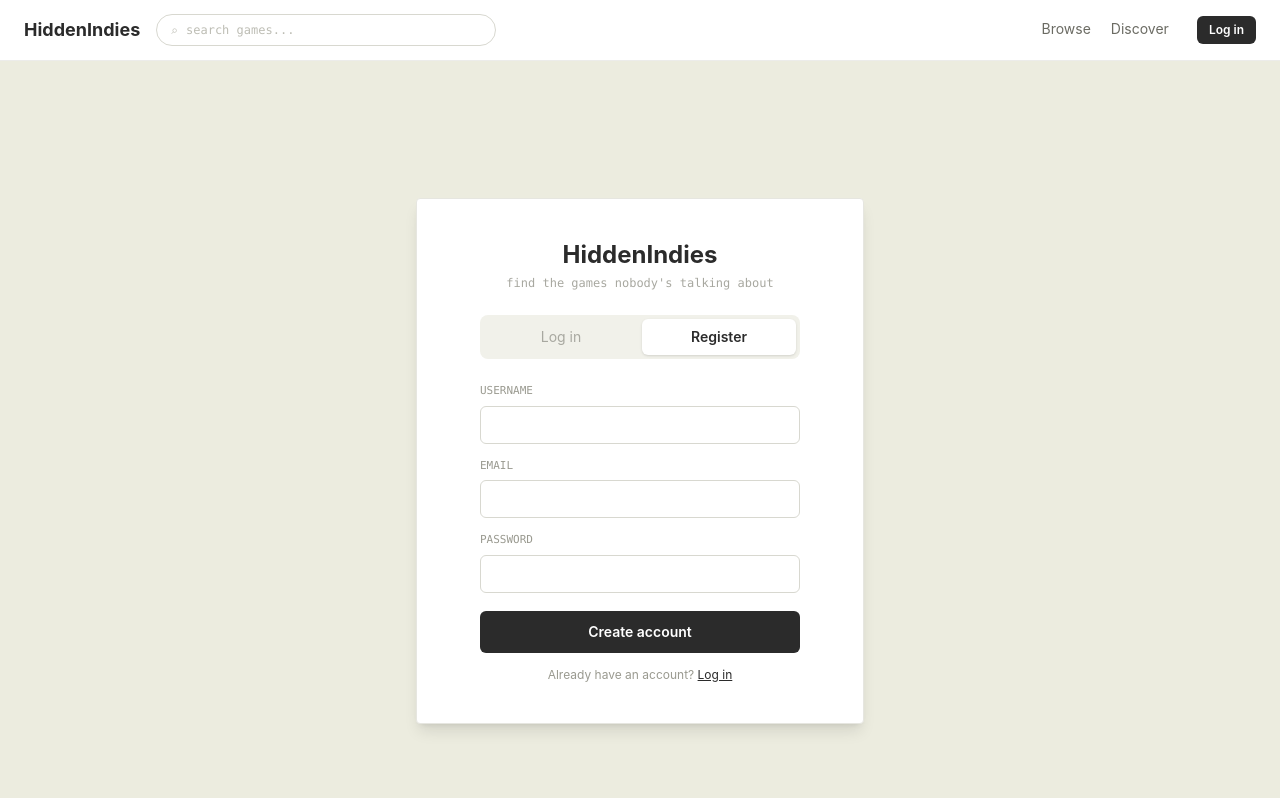
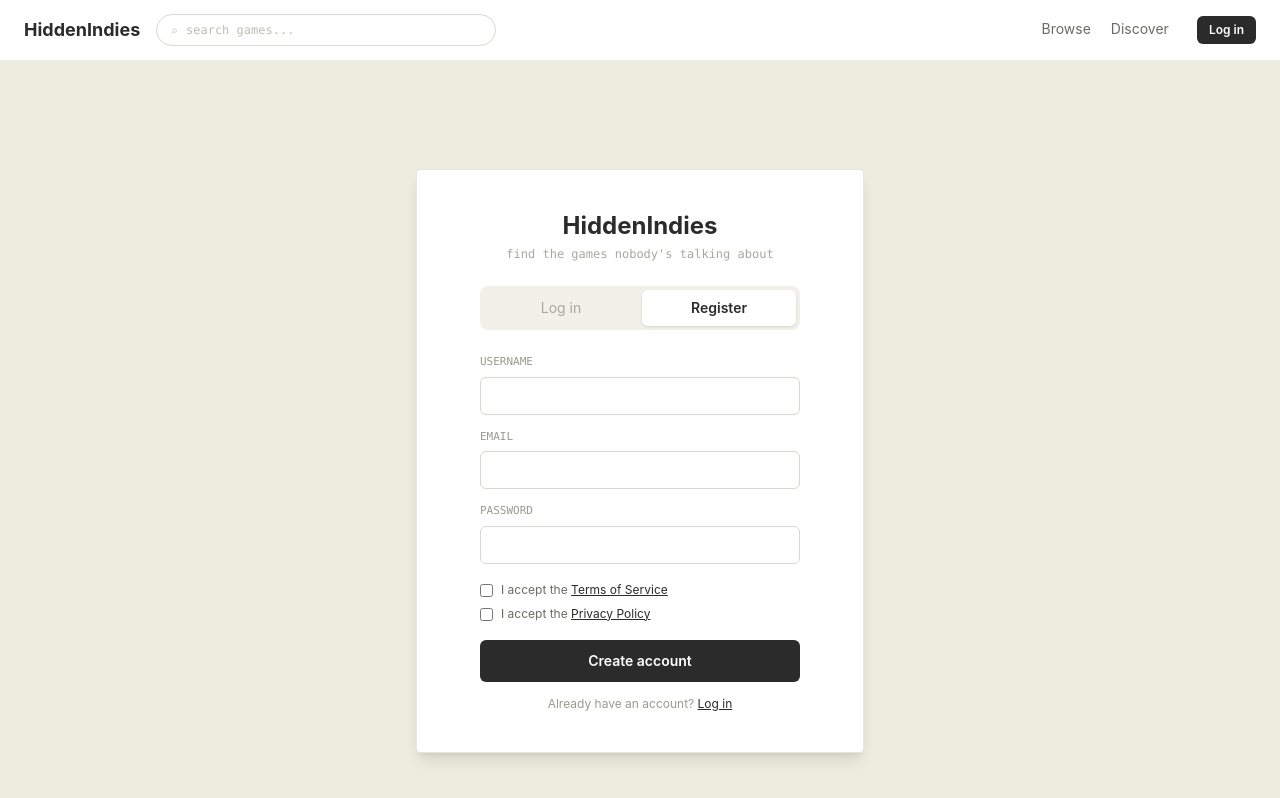
Before and after one commit to Thrall966/HiddenIndies, a React (Vite) app in the folder Frontend/: page /register in a window 1280 px wide. Shown: the top 798 px of the page. Built offline with nearby package versions, Linux system fonts and the light colour scheme.

Commit message:
Add ToS and Privacy policy with acceptance required at registration

```diff
--- a/Frontend/src/App.jsx
+++ b/Frontend/src/App.jsx
@@ -7,6 +7,8 @@ import MyLists from "./pages/MyLists";
 import GameDetail from "./pages/GameDetail";
 import Profile from "./pages/Profile";
 import Admin from "./pages/Admin";
+import Terms from "./pages/Terms";
+import Privacy from "./pages/Privacy";
 
 // every page sits inside the same shell, so the header is always present
 function Layout({ children }) {
@@ -37,6 +39,8 @@ function App() {
           <Route path="/login" element={<AuthForm />} />
           <Route path="/register" element={<AuthForm />} />
           <Route path="/admin" element={<Admin />} />
+          <Route path="/terms" element={<Terms />} />
+          <Route path="/privacy" element={<Privacy />} />
         </Routes>
       </Layout>
     </BrowserRouter>
--- a/Frontend/src/Pages/AuthForm.jsx
+++ b/Frontend/src/Pages/AuthForm.jsx
@@ -18,6 +18,10 @@ function AuthForm() {
   const [message, setMessage] = useState("");
   const [isError, setIsError] = useState(false);
 
+  // terms and privacy acceptance
+  const [acceptedTerms, setAcceptedTerms] = useState(false);
+  const [acceptedPrivacy, setAcceptedPrivacy] = useState(false);
+
   // switch between log in and register, clearing any old message
   function switchMode(newMode) {
     setMode(newMode);
@@ -28,6 +32,12 @@ function AuthForm() {
 
   // sends the form to the backend, /register or /login depending on mode
   async function handleSubmit() {
+    // require both agreements before registering
+    if (mode === "register" && (!acceptedTerms || !acceptedPrivacy)) {
+      setIsError(true);
+      setMessage("You must accept the Terms of Service and Privacy Policy to register.");
+      return;
+    }
     const endpoint = mode === "register" ? "/register" : "/login";
 
     // register sends three fields, login only needs email and password
@@ -151,6 +161,40 @@ function AuthForm() {
               />
             </div>
 
+            {/* terms and privacy checkboxes, only when registering */}
+            {mode === "register" && (
+              <div className="flex flex-col gap-2 mt-1">
+                <label className="flex items-start gap-2 text-xs text-[#6b6b63]">
+                  <input
+                    type="checkbox"
+                    checked={acceptedTerms}
+                    onChange={(e) => setAcceptedTerms(e.target.checked)}
+                    className="mt-0.5"
+                  />
+                  <span>
+                    I accept the{" "}
+                    <a href="/terms" target="_blank" className="text-[#2b2b2b] underline">
+                      Terms of Service
+                    </a>
+                  </span>
+                </label>
+                <label className="flex items-start gap-2 text-xs text-[#6b6b63]">
+                  <input
+                    type="checkbox"
+                    checked={acceptedPrivacy}
+                    onChange={(e) => setAcceptedPrivacy(e.target.checked)}
+                    className="mt-0.5"
+                  />
+                  <span>
+                    I accept the{" "}
+                    <a href="/privacy" target="_blank" className="text-[#2b2b2b] underline">
+                      Privacy Policy
+                    </a>
+                  </span>
+                </label>
+              </div>
+            )}
+
             {/* submit */}
             <button
               type="submit"
--- /dev/null
+++ b/Frontend/src/Pages/Privacy.jsx
@@ -0,0 +1,41 @@
+// privacy policy page
+function Privacy() {
+  return (
+    <div className="p-8 max-w-2xl mx-auto text-[#2b2b2b]">
+      <h1 className="text-2xl font-bold mb-2">Privacy Policy</h1>
+      <p className="text-xs text-[#9a9a90] mb-6">Last updated: 14/08/2026</p>
+
+      <h2 className="font-semibold mt-5 mb-1">1. Introduction</h2>
+      <p className="text-sm text-[#4a4a44]">This Privacy Policy explains what personal data HiddenIndies collects, how it is used, and the rights you have over it. It is written to align with the principles of the UK General Data Protection Regulation (UK GDPR).</p>
+
+      <h2 className="font-semibold mt-5 mb-1">2. What we collect</h2>
+      <p className="text-sm text-[#4a4a44]">When you register and use HiddenIndies, we collect your username and email address, your password (stored only in a securely hashed form and never as plain text), and the reviews, ratings, and wishlist entries you create. We do not collect payment information, and we do not use third-party advertising or analytics tracking.</p>
+
+      <h2 className="font-semibold mt-5 mb-1">3. How we use your data</h2>
+      <p className="text-sm text-[#4a4a44]">Your data is used only to operate the platform: to authenticate you when you log in, to display your reviews and ratings, to maintain your wishlist, and to power the discovery features. We do not sell or share your personal data with third parties.</p>
+
+      <h2 className="font-semibold mt-5 mb-1">4. Storage</h2>
+      <p className="text-sm text-[#4a4a44]">Your data is stored in the platform's own database. Passwords are hashed using the bcrypt algorithm and are never returned in any response or displayed.</p>
+
+      <h2 className="font-semibold mt-5 mb-1">5. Your rights</h2>
+      <p className="text-sm text-[#4a4a44]">Under the UK GDPR, you have the right to access your personal data and to have it erased. In line with the right to erasure under Article 17, you may delete your account at any time from your profile page, at which point your personal data is removed from the platform.
+
+When you choose to delete your account, you are presented with two options.
+
+The first option anonymises your account. Your personal information, including your username and email address, is removed so that it can no longer be linked to you, while the ratings you contributed are kept in an anonymised form that can no longer be associated with an identifiable individual. Choosing this option helps preserve the integrity of the community rating data and the discovery algorithm that depends on it, so that your past contributions continue to benefit other users even after you leave.
+
+The second option is a complete deletion, which removes your personal information together with all of your ratings and reviews from the platform entirely.</p>
+
+      <h2 className="font-semibold mt-5 mb-1">6. Cookies and local storage</h2>
+      <p className="text-sm text-[#4a4a44]">HiddenIndies does not use tracking cookies. A login token is stored in your browser's local storage to keep you signed in, and it is removed when you log out.</p>
+
+      <h2 className="font-semibold mt-5 mb-1">7. Contact</h2>
+      <p className="text-sm text-[#4a4a44]">As this is an academic project, questions about this policy can be directed to the project author.</p>
+
+      <h2 className="font-semibold mt-5 mb-1">8. Changes</h2>
+      <p className="text-sm text-[#4a4a44]">This policy may be updated from time to time, and the date at the top reflects the latest version.</p>
+    </div>
+  );
+}
+
+export default Privacy;
--- /dev/null
+++ b/Frontend/src/Pages/Terms.jsx
@@ -0,0 +1,32 @@
+// terms of service page
+function Terms() {
+  return (
+    <div className="p-8 max-w-2xl mx-auto text-[#2b2b2b]">
+      <h1 className="text-2xl font-bold mb-2">Terms of Service</h1>
+      <p className="text-xs text-[#9a9a90] mb-6">Last updated: 14/08/2026</p>
+
+      <h2 className="font-semibold mt-5 mb-1">1. Acceptance of terms</h2>
+      <p className="text-sm text-[#4a4a44]">By creating an account on HiddenIndies, you agree to these Terms of Service. If you do not agree, you should not use the platform.</p>
+
+      <h2 className="font-semibold mt-5 mb-1">2. The service</h2>
+      <p className="text-sm text-[#4a4a44]">HiddenIndies is a community platform for reviewing and discovering independent games. Registered users may submit reviews and ratings, maintain a personal wishlist, and browse games ranked by the platform's discovery algorithm.</p>
+
+      <h2 className="font-semibold mt-5 mb-1">3. Accounts</h2>
+      <p className="text-sm text-[#4a4a44]">You are responsible for keeping your account credentials secure. You agree to provide accurate information when registering and not to impersonate others or create accounts on behalf of anyone else.</p>
+
+      <h2 className="font-semibold mt-5 mb-1">4. Acceptable use</h2>
+      <p className="text-sm text-[#4a4a44]">When using HiddenIndies, you agree not to submit content that is hateful, discriminatory, or harassing towards any person or group; promotes or threatens violence; is abusive, defamatory, or intended to bully or intimidate other users; is illegal or promotes illegal activity; or is spam or a deliberately misleading review.</p>
+
+      <h2 className="font-semibold mt-5 mb-1">5. Reviews and content</h2>
+      <p className="text-sm text-[#4a4a44]">Reviews you submit should reflect your genuine opinion of a game. You remain responsible for the content you post and must not post content you do not have the right to share.</p>
+
+      <h2 className="font-semibold mt-5 mb-1">6. Moderation</h2>
+      <p className="text-sm text-[#4a4a44]">Administrators may remove any content that breaches these terms and may suspend or remove accounts that do so.</p>
+
+
+
+    </div>
+  );
+}
+
+export default Terms;
```
